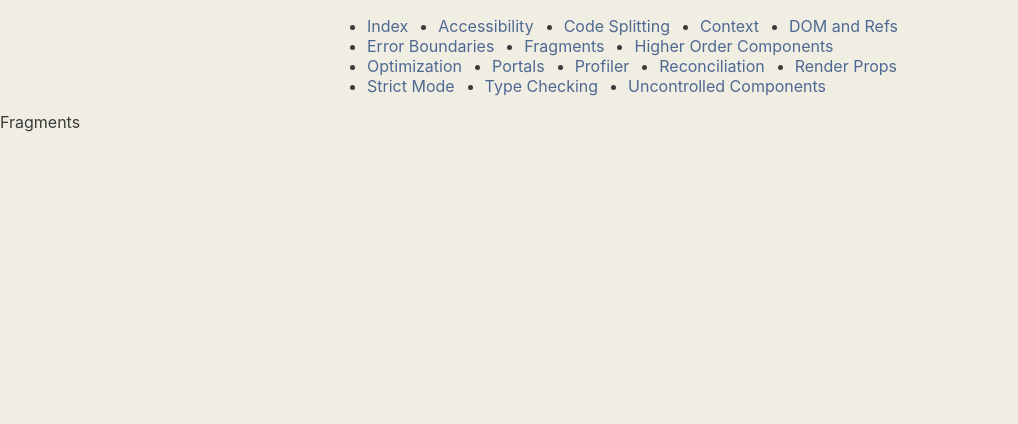
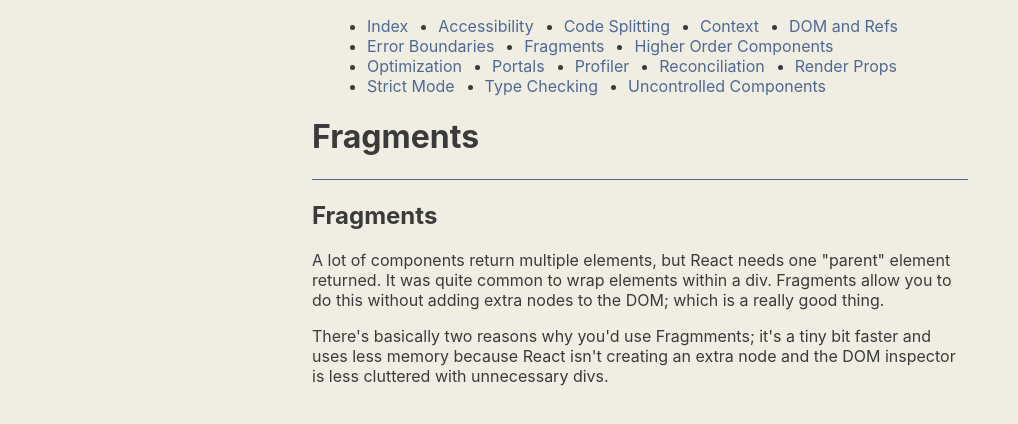
Before and after one commit to danbfield/react-concepts, a Next.js app in the folder app/: page /fragments in a window 1280 px wide. Shown: the top 424 px of the page, without its empty margins (0-1018 px from the left). Built offline with nearby package versions, Linux system fonts and the light colour scheme.

Commit message:
Pages/Fragments: Add content

```diff
--- a/app/pages/fragments.js
+++ b/app/pages/fragments.js
@@ -1,3 +1,23 @@
+import { Heading, Main, Paragraph, Section, Subheading } from '../components'
+
 export default function Fragments() {
-  return <div>Fragments</div>
+  return (
+    <Main>
+      <Heading>Fragments</Heading>
+      <Section>
+        <Subheading>Fragments</Subheading>
+        <Paragraph>
+          A lot of components return multiple elements, but React needs one
+          "parent" element returned. It was quite common to wrap elements within
+          a div. Fragments allow you to do this without adding extra nodes to
+          the DOM; which is a really good thing.
+        </Paragraph>
+        <Paragraph>
+          There's basically two reasons why you'd use Fragmments; it's a tiny
+          bit faster and uses less memory because React isn't creating an extra
+          node and the DOM inspector is less cluttered with unnecessary divs.
+        </Paragraph>
+      </Section>
+    </Main>
+  )
 }
```
